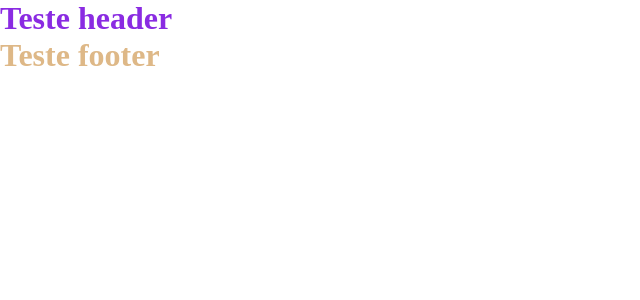
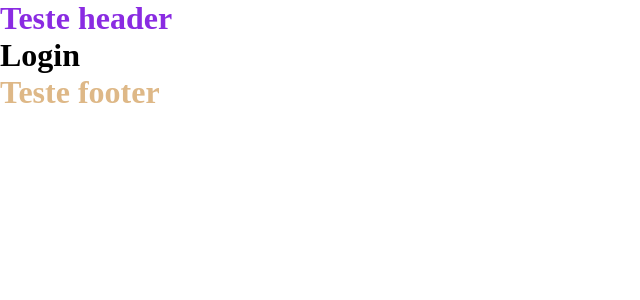
Before and after one commit to Thyale/SorveteriaDoceGelato, a React (Vite) app in the folder DoceGelato/: page /Login in a window 1280 px wide. Shown: the top 300 px of the page, without its empty margins (0-640 px from the left). Built offline with nearby package versions, Linux system fonts and the light colour scheme.

Commit message:
Criação das rotas usando react Dom

```diff
--- /dev/null
+++ b/DoceGelato/src/Pages/Cart/Cart.jsx
@@ -0,0 +1,5 @@
+export default function Cart(){
+    return(
+        <h1>Cart</h1>
+    )
+}
--- /dev/null
+++ b/DoceGelato/src/Pages/Home/Home.jsx
@@ -0,0 +1,5 @@
+export default function Home(){
+    return(
+        <h1>Home</h1>
+    )
+}
--- /dev/null
+++ b/DoceGelato/src/Pages/Login/Login.jsx
@@ -0,0 +1,5 @@
+export default function Login(){
+    return(
+        <h1>Login</h1>
+    )
+}
--- a/DoceGelato/src/main.jsx
+++ b/DoceGelato/src/main.jsx
@@ -1,6 +1,7 @@
 import { StrictMode } from 'react'
 import { createRoot } from 'react-dom/client'
 import './index.css'
+import AppRoutes from "./routes";
 
 import Header from './Pages/Header/Header'; import './Pages/Header/Header.css'
 import Footer from './Pages/Footer/Footer'; import './Pages/Footer/Footer.css'
@@ -8,6 +9,7 @@ import Footer from './Pages/Footer/Footer'; import './Pages/Footer/Footer.css'
 createRoot(document.getElementById('root')).render(
   <StrictMode>
     <Header/>
+      <AppRoutes />
     <Footer/>
   </StrictMode>,
 )
--- /dev/null
+++ b/DoceGelato/src/routes.jsx
@@ -0,0 +1,19 @@
+import { BrowserRouter, Routes, Route } from "react-router-dom";
+
+import Cart from "./Pages/Cart/Cart"
+import Home from "./Pages/Home/Home"
+import Login from "./Pages/Login/Login"
+
+const AppRoutes = () => {
+  return (
+    <BrowserRouter>
+      <Routes>
+        <Route path="/" element={<Home />} />
+        <Route path="/Cart" element={<Cart />} />
+        <Route path="/Login" element={<Login />} />
+      </Routes>
+    </BrowserRouter>
+  );
+};
+
+export default AppRoutes;
```
